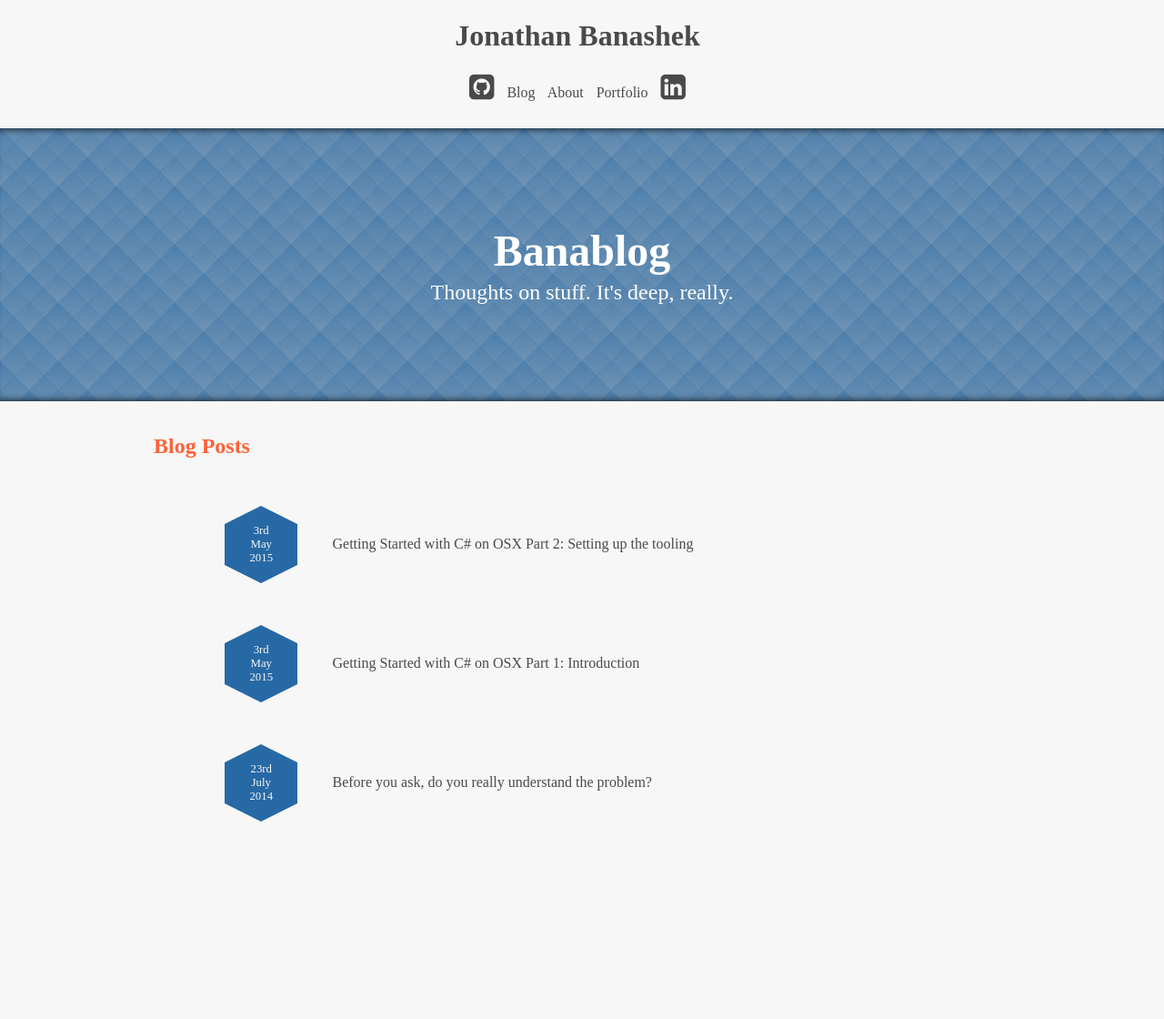
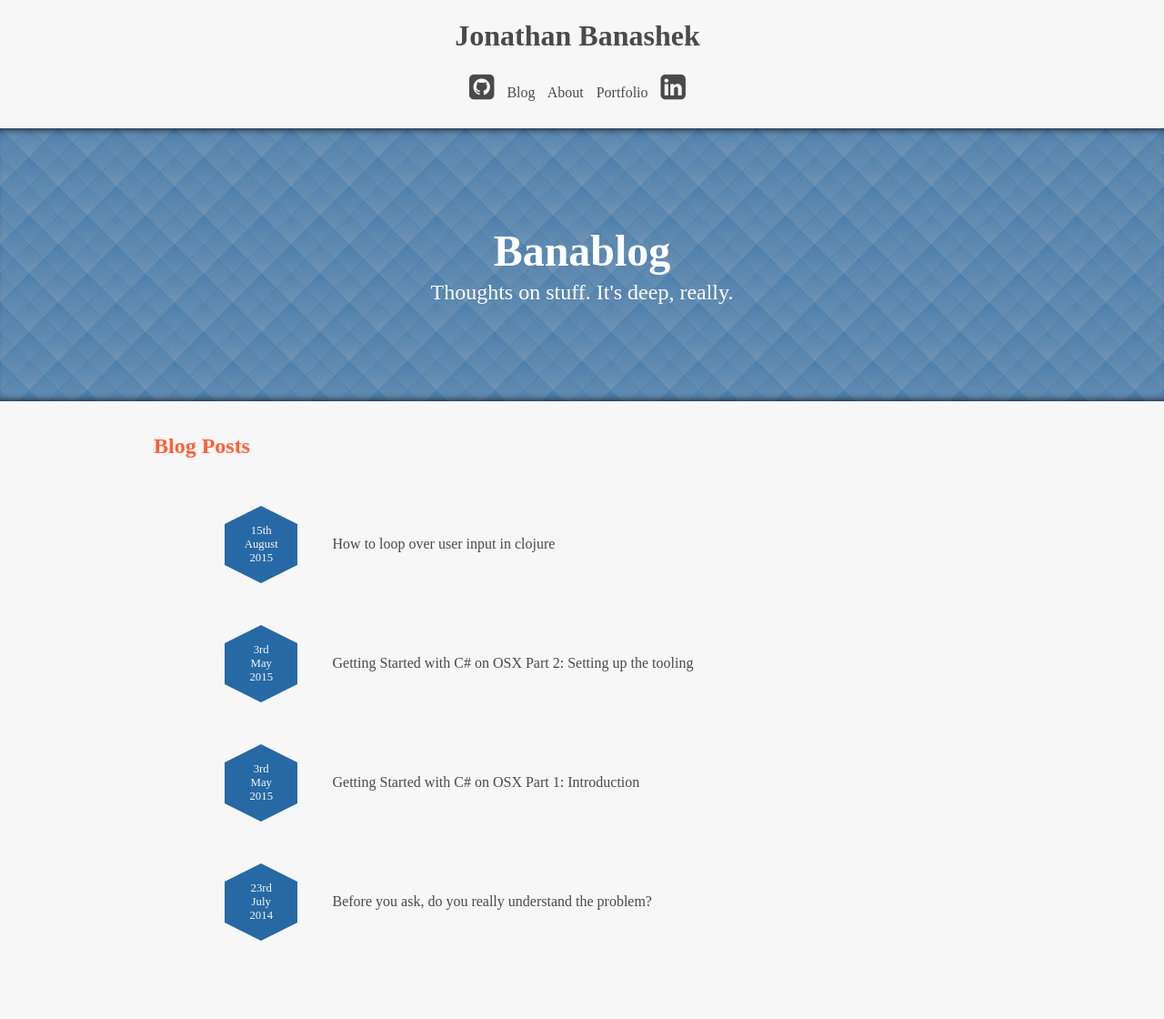
Before and after one commit to Banashek/banashek.github.io, a Jekyll site: the page built from blog.html, in a window 1280 px wide. Shown: the whole page at 91% size. Built offline with Jekyll 4.4.1, drawn with Linux system fonts in a browser that asks for light colours; nearby versions of some CDN libraries; some web fonts are replaced; Markdown is read by kramdown in place of the engine named in the settings; before the commit the page ends 903 px from its top, so only the background shows below that; some of the changed lines change nothing that is shown.

Commit message:
Adding new post

```diff
--- /dev/null
+++ b/_posts/2015-08-15-clojure-user-input.markdown
@@ -0,0 +1,45 @@
+---
+layout: post
+title: "How to loop over user input in clojure"
+date: 2015-08-15
+date-day: 15th
+date-month: August
+date-year: 2015
+categories: clojure
+---
+So I picked a programming challenge as a way to start learning clojure the other day. Most programming challenges take an input, and produce some output ("calculate x whatever numbers").
+
+So I started of with `lein new app derp` to set up my derp project.
+
+Being new to functional programming and clojure, my next step was to google, but nothing really seemed to work out the way I wanted.
+
+What I had wanted was a solution where I could loop over user input and return relevant results until the user entered 'q' to quit the application.
+
+After trying a few things, here is my solution:
+
+{% highlight clojure %}
+(ns derp.core
+  (:gen-class))
+
+(defn validate-input [in] (if (not= in "q") in))
+
+(defn input []
+  (if-let [v (validate-input (read-line))]
+    (do
+      (println v)
+      (recur))
+    "Exiting"))
+
+(defn -main []
+  (input))
+{% endhighlight %}
+
+The input function loops over the user input (which is validated by the validate-input function to check that it is not 'q').
+
+If the input is not 'q', then it is bound to the variable v and printed back out (but you most likely will want to do something else with the data).
+
+This will work either in a `lein repl` or a `lein run` or a `lein trampoline run`.
+
+Figure I would share this for anyone else going through the same issue.
+
+-Jon
--- a/stylesheets/default_layout.css
+++ b/stylesheets/default_layout.css
@@ -77,6 +77,10 @@ h1 {
   margin: 0px 4%;
 }
 
+#content-wrapper {
+	padding-bottom: 20px;
+}
+
 /* Shrink stuff for mobile */
 @media (max-width: 767px) {
   header {
```
